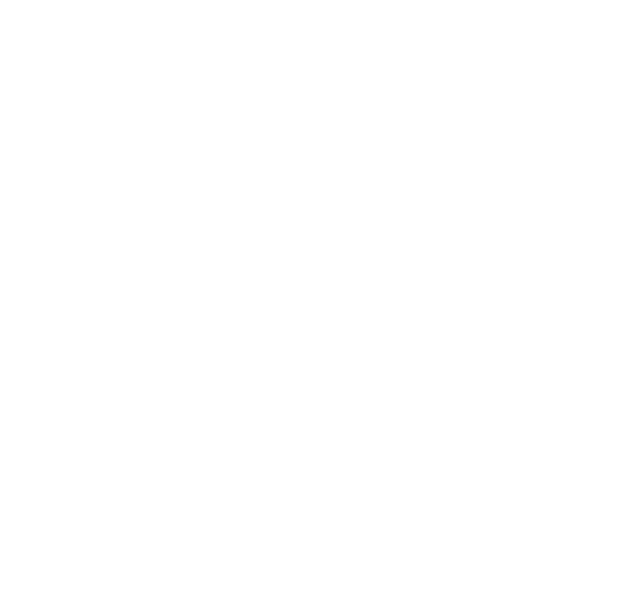
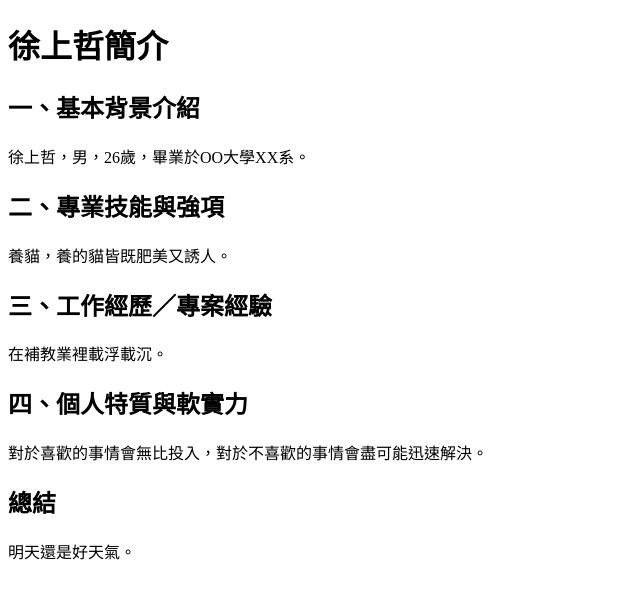
Before and after one commit to jeffck10200980/RemoteTesting, a plain HTML site: page TESTHTML0412.html in a window 1280 px wide. Shown: the whole page, without its empty margins (0-640 px from the left). Drawn offline with Linux system fonts and the light colour scheme.

Commit message:
6th commit

```diff
--- a/TESTHTML0412.html
+++ b/TESTHTML0412.html
@@ -1,5 +1,56 @@
 <!DOCTYPE html>
 <html lang="zh-TW">
-<head></head>
-<body></body>
+<head>
+    <title>
+        徐上哲自我介紹
+    </title>
+</head>
+<body>
+
+<h1>
+徐上哲簡介
+</h1>
+
+<h2>
+    一、基本背景介紹
+</h2>
+
+<p>
+    徐上哲，男，26歲，畢業於OO大學XX系。
+</p>
+
+<h2>
+    二、專業技能與強項
+</h2>
+
+<p>
+    養貓，養的貓皆既肥美又誘人。
+</p>
+
+<h2>
+    三、工作經歷／專案經驗
+</h2>
+
+<p>
+    在補教業裡載浮載沉。
+</p>
+
+<h2>
+    四、個人特質與軟實力
+</h2>
+
+<p>
+    對於喜歡的事情會無比投入，對於不喜歡的事情會盡可能迅速解決。
+</p>
+
+<h2>
+    總結
+</h2>
+
+<p>
+    明天還是好天氣。
+</p>
+
+</body>
+
 </html>
```
